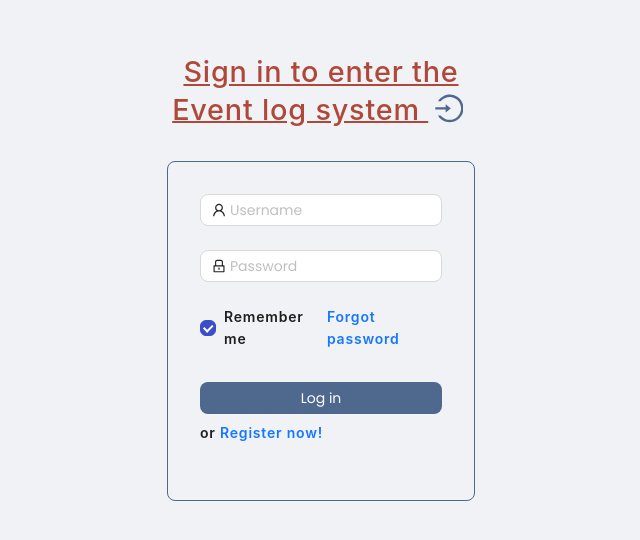
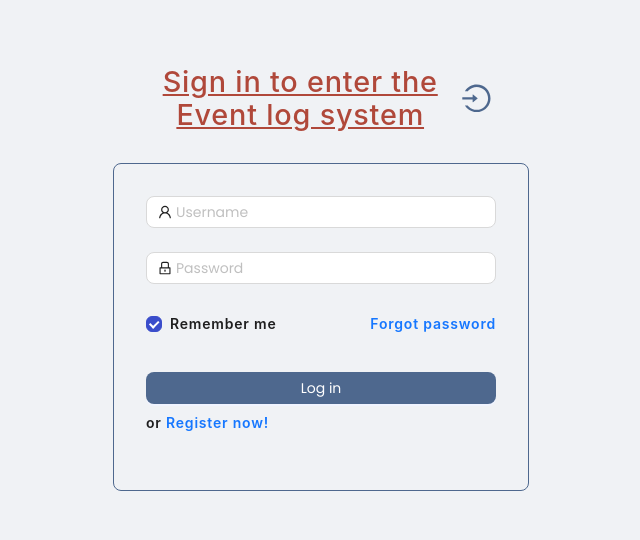
Before and after one commit to MrKalleP/event-frontend, a React (Vite) app: page /login in a window 1280 px wide. Shown: the part 138-678 px from the top of the page, without its empty margins (319-959 px from the left). Built offline with nearby package versions, Linux system fonts and the light colour scheme.

Commit message:
fixing some styles and try to fix log in

```diff
--- a/src/components/homepage/MainLayout.tsx
+++ b/src/components/homepage/MainLayout.tsx
@@ -1,7 +1,7 @@
 import { useState } from "react";
 import { Link, useLocation, Outlet } from "react-router-dom";
 import { Layout, Menu, Breadcrumb, Button } from "antd";
-import { ProjectOutlined, HomeOutlined, MenuOutlined, LoginOutlined } from "@ant-design/icons";
+import { ProjectOutlined, HomeOutlined, MenuOutlined } from "@ant-design/icons";
 import Logo from "../../utils/Logo";
 import MyDrawer from "./MyDrawerMenu";
 import LogoutButton from "../login/LogOutBtn";
@@ -18,7 +18,6 @@ const MainLayout = () => {
     const menuItems = [
         { key: "/", label: "Home", icon: <HomeOutlined /> },
         { key: "/project", label: "Projects", icon: <ProjectOutlined /> },
-        { key: "/login", label: "Login", icon: <LoginOutlined /> },
     ];
 
     const breadcrumbItems = decodeURIComponent(location.pathname)
@@ -36,7 +35,7 @@ const MainLayout = () => {
 
     return (
         <Layout>
-            <LogoutButton />
+
             {!isMobile && (
                 <Sider
                     collapsible
@@ -58,8 +57,11 @@ const MainLayout = () => {
                         {menuItems.map((item) => (
                             <Menu.Item key={item.key} icon={item.icon} style={{ textAlign: "left", marginBlock: ".6rem" }}>
                                 <Link style={{ marginInline: ".4rem" }} to={item.key}>{item.label}</Link>
+
                             </Menu.Item>
+
                         ))}
+                        < LogoutButton />
                     </Menu>
                 </Sider>)}
             {isMobile && (
--- a/src/components/login/AuthContextLogin.tsx
+++ b/src/components/login/AuthContextLogin.tsx
@@ -10,7 +10,10 @@ export const AuthProvider = ({ children }: AuthProviderProps) => {
     const [user, setUser] = useState<string | null>(null);
 
     useEffect(() => {
-        setUser(localStorage.getItem("user"));
+        const storedUser = localStorage.getItem("user");
+        if (storedUser) {
+            setUser(storedUser);
+        }
     }, []);
 
     const login = (username: string) => {
--- a/src/components/login/LogOutBtn.tsx
+++ b/src/components/login/LogOutBtn.tsx
@@ -1,6 +1,7 @@
 import { useAuth } from "../../hooks/useAuthHook";
 import { useNavigate } from "react-router-dom";
 import { Button } from "antd";
+import { LoginOutlined } from "@ant-design/icons";
 
 const LogoutButton = () => {
     const { logout } = useAuth();
@@ -11,7 +12,26 @@ const LogoutButton = () => {
         navigate("/login");
     };
 
-    return <Button onClick={handleLogout}>Logga ut</Button>;
+    return (<section style={{
+        display: "flex",
+        justifyContent: "center",
+        alignItems: "baseline",
+        height: "100vh",
+        width: "100%",
+    }}>
+        <Button
+            style={{
+                padding: "1.2rem 2.4rem",
+                fontSize: "16px",
+                color: "var(--white-color-)",
+                backgroundColor: "var(--error-color-)"
+            }}
+            onClick={handleLogout}
+        >
+            <LoginOutlined />
+            Logga ut
+        </Button>
+    </section>)
 };
 
 export default LogoutButton;
--- a/src/components/login/PrivateRoute.tsx
+++ b/src/components/login/PrivateRoute.tsx
@@ -3,7 +3,6 @@ import { useAuth } from "../../hooks/useAuthHook";
 
 const PrivateRoute = () => {
     const { user } = useAuth();
-
     if (user === undefined) return <div>Loading...</div>;
     return user ? <Outlet /> : <Navigate to="/login" />;
 };
--- a/src/hooks/useAuthHook.tsx
+++ b/src/hooks/useAuthHook.tsx
@@ -3,6 +3,8 @@ import { AuthContext } from "../utils/AuthContext";
 
 export const useAuth = () => {
     const context = useContext(AuthContext);
-    if (!context) throw new Error("useAuth must be used within an AuthProvider");
+    if (!context) {
+        throw new Error("useAuth must be used within an AuthProvider");
+    }
     return context;
 };
--- a/src/index.css
+++ b/src/index.css
@@ -167,7 +167,6 @@ html,
 .loginPageContainer {
   min-height: 100vh;
   width: 100%;
-  max-width: 2400px;
   background-color: #f0f2f5;
   display: flex;
   flex-direction: column;
--- a/src/pages/LoginPage.tsx
+++ b/src/pages/LoginPage.tsx
@@ -1,8 +1,8 @@
 
 import { LockOutlined, LoginOutlined, UserOutlined } from '@ant-design/icons';
-import { Button, Checkbox, Form, Input, Flex, Row, Col } from 'antd';
+import { Button, Checkbox, Form, Input, Flex, Row, Col, message } from 'antd';
 import { useAuth } from "../hooks/useAuthHook";
-import { useNavigate } from "react-router-dom";
+import { useNavigate, Link } from "react-router-dom";
 
 const LoginPage = () => {
     const { login } = useAuth();
@@ -13,26 +13,33 @@ const LoginPage = () => {
 
         if (values.username === "test" && values.password === "password") {
             login(values.username);
+            console.log("User logged in:", values.username);
 
-            console.log("User logged in:", values.username);
-            navigate("/");
+            setTimeout(() => {
+                navigate("/");
+            }, 500);
         } else {
-            alert("Invalid credentials");
+            message.error("Invalid credentials");
         }
     };
 
     return (
         <main className="loginPageContainer">
-            <Row gutter={[16, 16]} justify="center" >
-                <Col xs={24} sm={12} md={6} lg={6} >
-                    <label><h2
+            <Row gutter={[16, 8]} justify="center">
+                <Col xs={24} sm={12} md={8} lg={8}>
+                    <h2
                         style={{
-                            marginBlock: "2rem",
+                            display: "flex",
+                            margin: "2rem",
                             fontSize: "1.8rem",
                             textAlign: "center",
                             textDecoration: "underline",
                             color: "var(--errors-color-)"
-                        }}>  Sign in to enter the Event log system  <LoginOutlined style={{ color: "var(--Info-color-)", padding: ".4rem" }} /></h2></label>
+                        }}
+                    >
+                        Sign in to enter the Event log system
+                        <LoginOutlined style={{ color: "var(--Info-color-)", padding: ".4rem" }} />
+                    </h2>
                     <Form
                         name="login"
                         initialValues={{ remember: true }}
@@ -61,19 +68,23 @@ const LoginPage = () => {
                                 <Form.Item name="remember" valuePropName="checked" noStyle>
                                     <Checkbox>Remember me</Checkbox>
                                 </Form.Item>
-                                <a href="">Forgot password</a>
+                                <Link to="/forgot-password">Forgot password</Link>
                             </Flex>
                         </Form.Item>
 
                         <Form.Item>
-                            <Button block type="primary" htmlType="submit"
+                            <Button
+                                block
+                                type="primary"
+                                htmlType="submit"
                                 style={{
                                     backgroundColor: "var(--Info-color-)",
                                     marginBlock: ".5rem"
-                                }}>
+                                }}
+                            >
                                 Log in
                             </Button>
-                            or <a href="">Register now!</a>
+                            or <Link to="/register">Register now!</Link>
                         </Form.Item>
                     </Form>
                 </Col>
@@ -82,5 +93,4 @@ const LoginPage = () => {
     );
 };
 
-
-export default LoginPage
+export default LoginPage;
```
